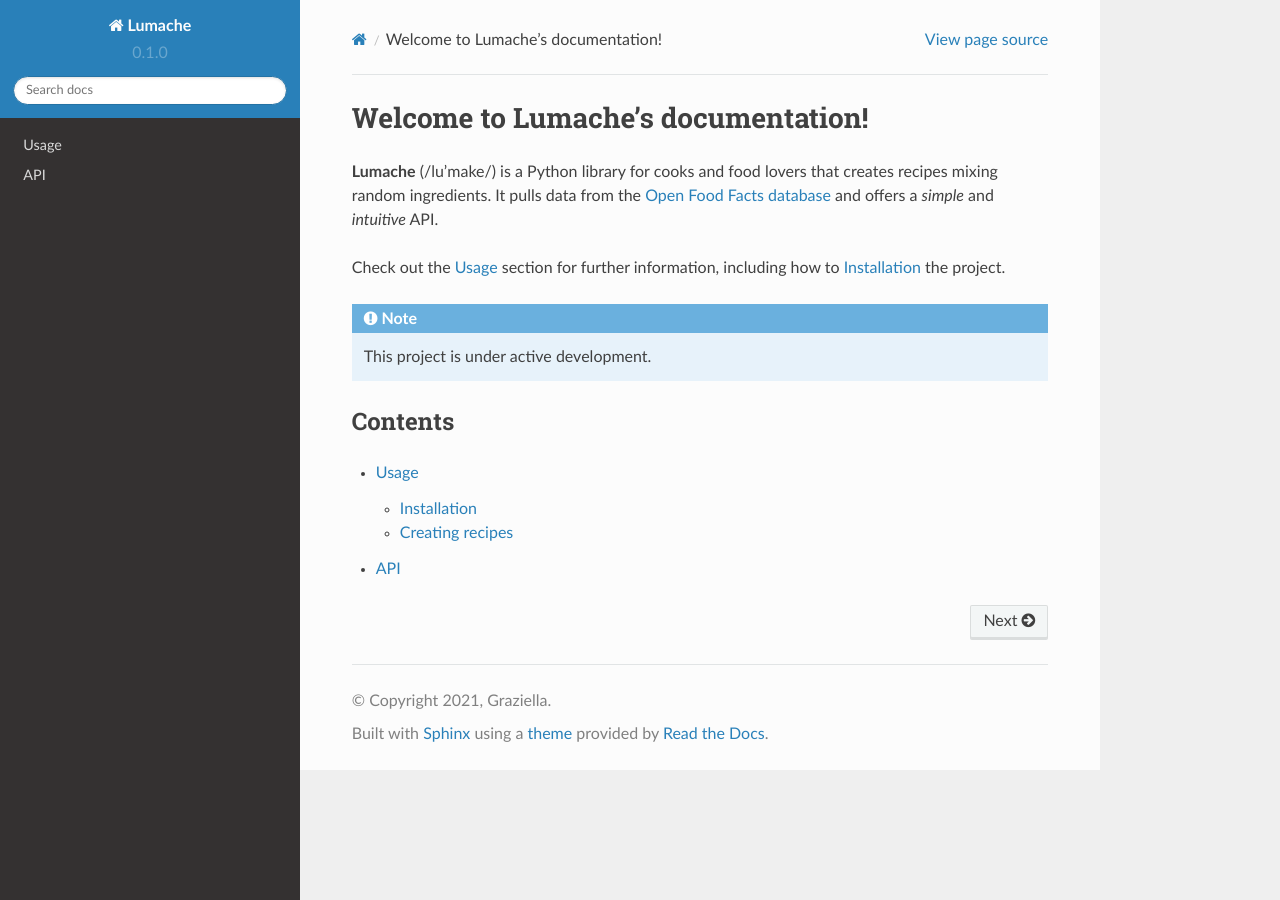
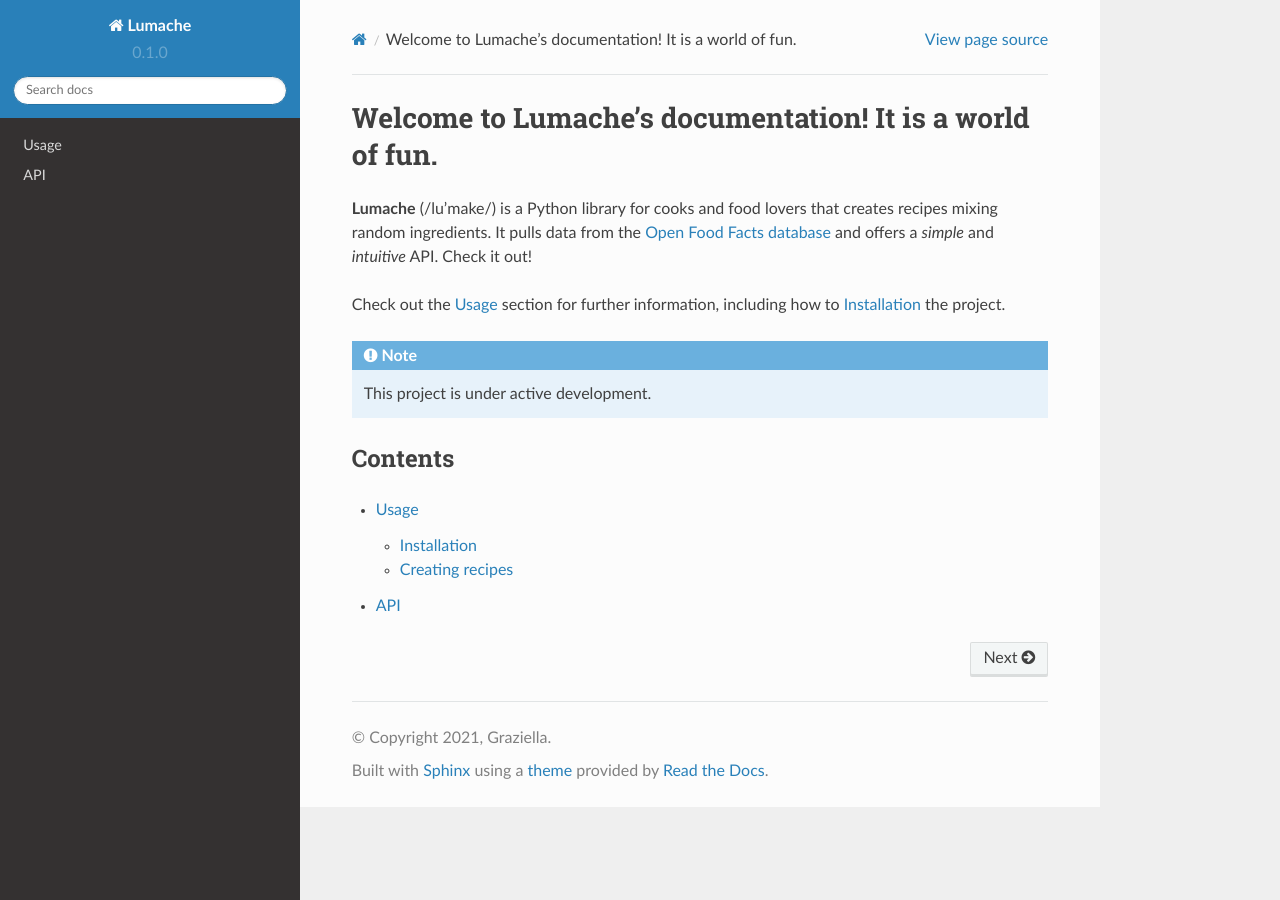
Before and after one commit to popocrystal/rtd-trial, a Sphinx documentation site: the page built from docs/source/index.rst, in a window 1280 px wide. Built offline with Sphinx 7.4.7 and the Read the Docs theme 2.0.0, drawn with Linux system fonts in a browser that asks for light colours.

Commit message:
Update index.rst

```diff
--- a/docs/source/index.rst
+++ b/docs/source/index.rst
@@ -1,10 +1,10 @@
-Welcome to Lumache's documentation!
+Welcome to Lumache's documentation! It is a world of fun.
 ===================================
 
 **Lumache** (/lu'make/) is a Python library for cooks and food lovers
 that creates recipes mixing random ingredients.
 It pulls data from the `Open Food Facts database <https://world.openfoodfacts.org/>`_
-and offers a *simple* and *intuitive* API.
+and offers a *simple* and *intuitive* API. Check it out!
 
 Check out the :doc:`usage` section for further information, including
 how to :ref:`installation` the project.
```
